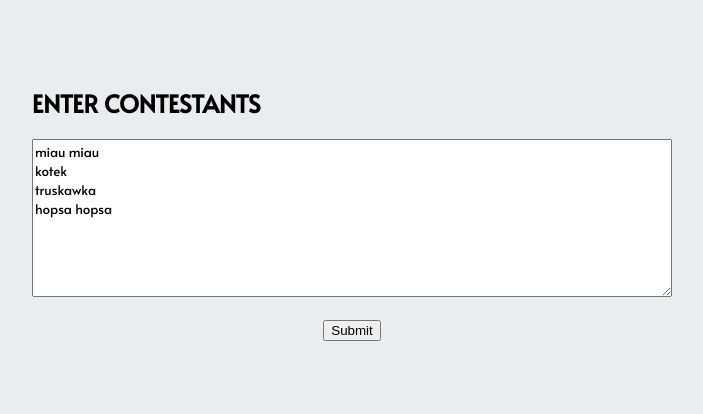
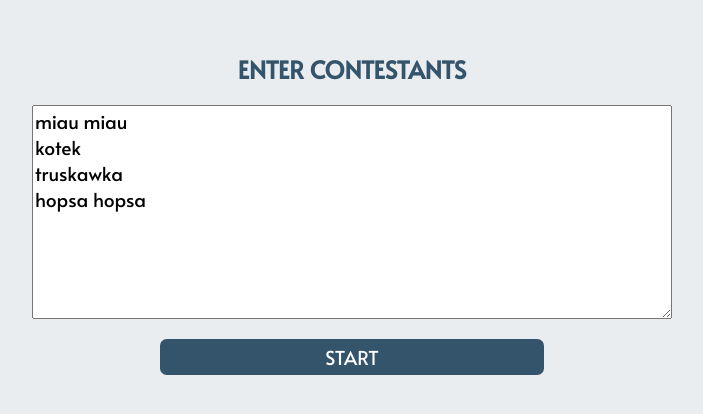
Before and after one commit to AleksandraPonikowska/tournament-app, a React (Vite) app: page / in a window 1280 px wide. Shown: the part 188-602 px from the top of the page, without its empty margins (288-991 px from the left). Built offline with nearby package versions, Linux system fonts and the light colour scheme.

Commit message:
Set-up css

```diff
--- a/src/components/Setup.jsx
+++ b/src/components/Setup.jsx
@@ -25,7 +25,7 @@ function Setup({onStart}) {
             />
         </label>
         <p>
-          <button type="submit">Submit</button>
+          <button type="submit">START</button>
         </p>
 
         </form>
--- a/src/index.css
+++ b/src/index.css
@@ -13,11 +13,17 @@ html, body {
   box-sizing: border-box;
   justify-content: center;
 
+  text-align: center;
+}
+
+h2 {
+  color: rgb(52, 84, 107);
 }
 
 textarea {
   font-family: 'Alata';
   width: 50vw;
+  font-size: 1.2em;
 
 }
 
@@ -25,7 +31,16 @@ form {
   display: flex;
   flex-direction: column	;
   align-items: center;
-    justify-content: center;
+  justify-content: center;
+}
 
-
+form button {
+  font-family: 'Alata';
+  width: 30vw;
+  font-size: 1.2em;
+  background-color: rgb(52, 84, 107);
+  border: 0pt;
+  color: white;
+  padding: 5px;
+  border-radius: 5pt;
 }
```
